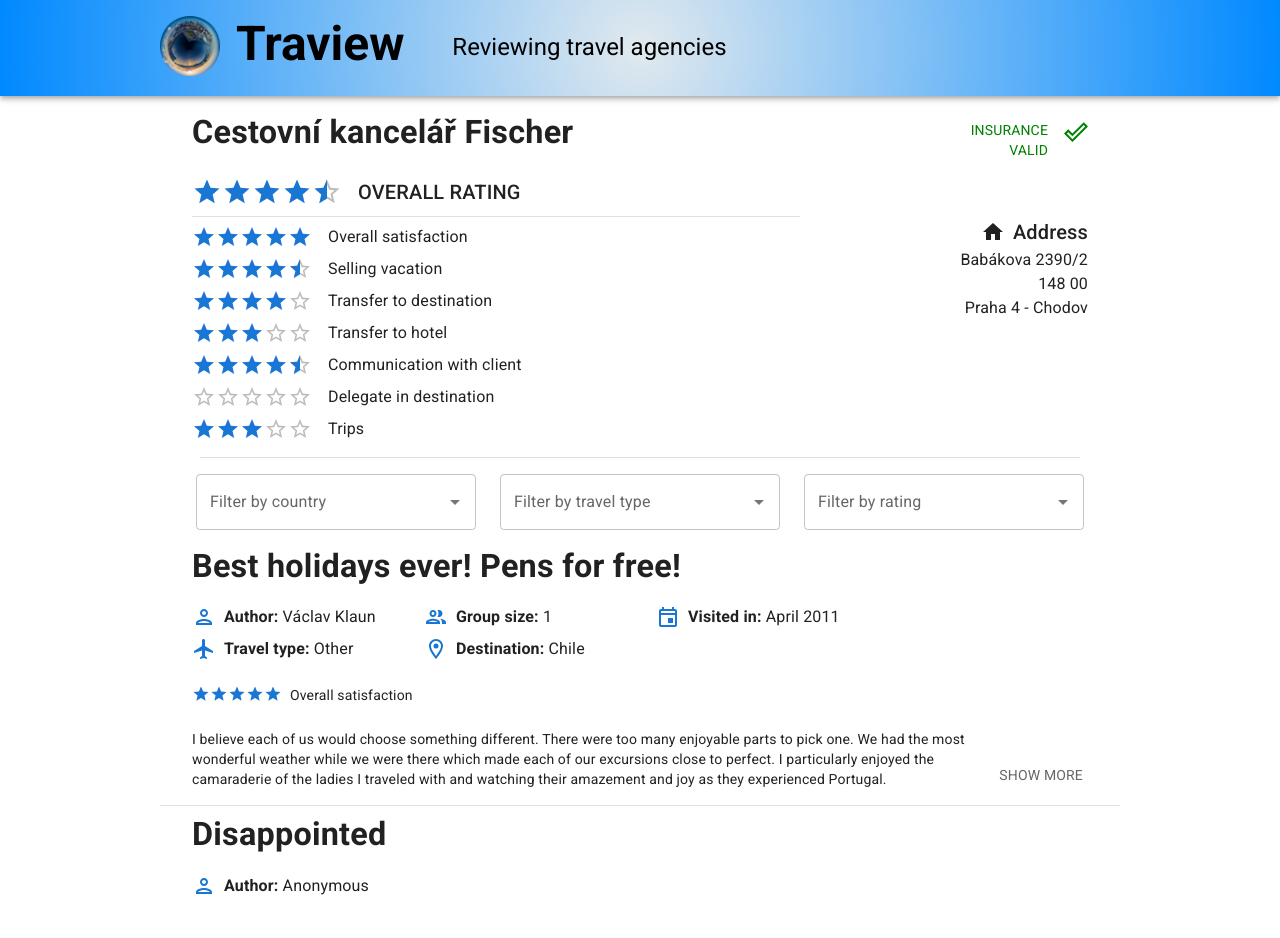
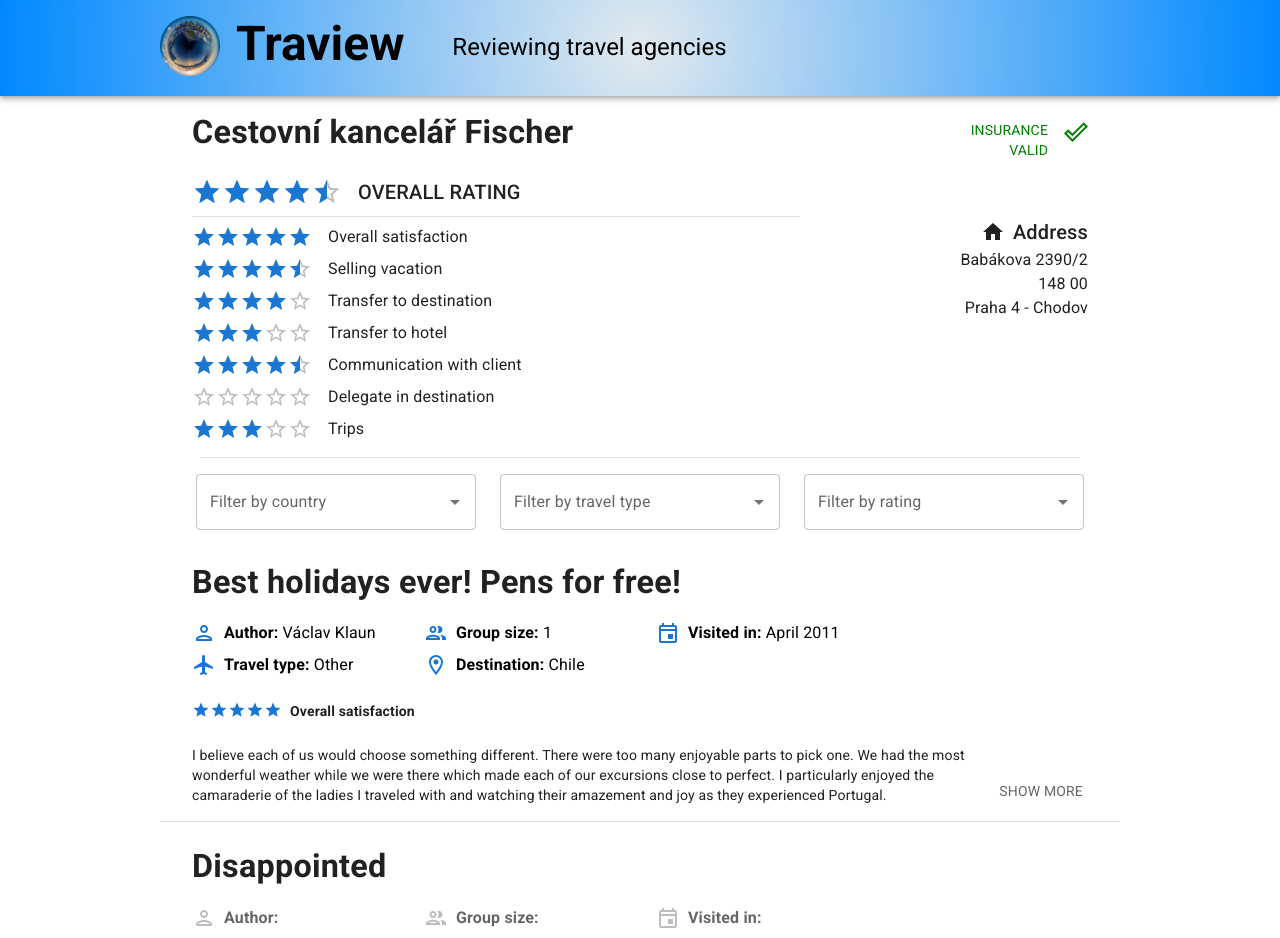
Before and after one commit to Antalyan/travel-agency-review, a React (Create React App) app in the folder frontend/: page /agency/1 in a window 1280 px wide. Shown: the top 938 px of the page. Built offline with nearby package versions, Linux system fonts and the light colour scheme.

Commit message:
Visual review tweak

```diff
--- a/frontend/src/components/AgencyDetail/ReviewCard.tsx
+++ b/frontend/src/components/AgencyDetail/ReviewCard.tsx
@@ -27,13 +27,13 @@
     const [detailedState, setDetailedState] = useState(false);
     return (
         <Grid container justifyContent={"center"} maxWidth={{md: MAX_WIDTH}} marginLeft={{md: "auto"}}
-              marginRight={{md: "auto"}}>
+              marginRight={{md: "auto"}} marginTop={2}>
             <Grid container item xs={11} rowSpacing={1}
                   columnSpacing={{xs: 0}}
                   marginBottom={2}
                   marginLeft={4}
             >
-                <Grid item xs={12} md={10} container>
+                <Grid item xs={12} md={10} container pr={4}>
                     <Typography variant="h4"
                                 color="text.primary"
                                 gutterBottom
@@ -43,62 +43,49 @@
                 </Grid>
                 <Grid item xs={12} md={3} container>
                     <Stack direction={"row"} spacing={1}>
-                        <PersonOutlinedIcon color={"primary"}/>
-                        <Typography display={"block"}>
-                            <strong>Author:</strong> {author === undefined ? "Anonymous" : author}
+                        <PersonOutlinedIcon color={author === undefined ? "disabled" : "primary"}/>
+                        <Typography display={"block"} color={author === undefined ? "text.secondary" : "black"}>
+                            <strong>Author:</strong> {author ?? ""}
                         </Typography>
                     </Stack>
                 </Grid>
-                <Grid item xs={12} md={3} container visibility={groupSize !== undefined ? "visible" : "hidden"}>
+                <Grid item xs={12} md={3} container>
                     <Stack direction={"row"} spacing={1}>
-                        <GroupOutlinedIcon color={"primary"}/>
-                        <Typography display={"block"}>
-                            <strong>Group size:</strong> {groupSize}
+                        <GroupOutlinedIcon color={groupSize === undefined ? "disabled" : "primary"}/>
+                        <Typography display={"block"} color={groupSize === undefined ? "text.secondary" : "black"}>
+                            <strong>Group size:</strong> {groupSize ?? ""}
                         </Typography>
                     </Stack>
                 </Grid>
-                <Grid item xs={12} md={3} container direction="row"
-                      visibility={(month !== undefined || year !== undefined) ? "visible" : "hidden"}>
+                <Grid item xs={12} md={3} container direction="row">
                     <Stack direction={"row"} spacing={1}>
-                        <EventOutlinedIcon color={"primary"}/>
+                        <EventOutlinedIcon color={month === undefined && year === undefined ? "disabled" : "primary"}/>
                         {/*TODO: format time*/}
-                        <Typography display={"block"}>
-                            <strong>Visited in:</strong> {month + " " + year}
+                        <Typography display={"block"} color={month === undefined && year === undefined ? "text.secondary" : "black"}>
+                            <strong>Visited in:</strong> {month != undefined || year != undefined ?
+                            ((month === undefined ? "" : month + " ") + year ?? "") : ""}
                         </Typography>
                     </Stack>
                 </Grid>
                 <Grid item md={3}/>
 
-                <Grid item xs={12} md={3} container visibility={travelType !== undefined ? "visible" : "hidden"}>
+                <Grid item xs={12} md={3} container>
                     <Stack direction={"row"} spacing={1}>
-                        <FlightOutlinedIcon color={"primary"}/>
-                        <Typography display={"block"}>
-                            <strong>Travel type:</strong> {travelType}
+                        <FlightOutlinedIcon color={travelType === undefined ? "disabled" : "primary"}/>
+                        <Typography display={"block"} color={travelType === undefined ? "text.secondary" : "black"}>
+                            <strong>Travel type:</strong> {travelType ?? ""}
                         </Typography>
                     </Stack>
                 </Grid>
 
-                <Grid item xs={12} md={6} container visibility={destination !== undefined ? "visible" : "hidden"}>
+                <Grid item xs={12} md={6} container>
                     <Stack direction={"row"} spacing={1}>
-                        <LocationOnOutlinedIcon color={"primary"}/>
-                        <Typography display={"block"}>
-                            <strong>Destination:</strong> {destination}
+                        <LocationOnOutlinedIcon color={destination === undefined ? "disabled" : "primary"}/>
+                        <Typography display={"block"} color={destination === undefined ? "text.secondary" : "black"}>
+                            <strong>Destination:</strong> {destination ?? ""}
                         </Typography>
                     </Stack>
                 </Grid>
-
-                {/*{scores.map((score, index) => {*/}
-                {/*    return <Stack direction={"row"} alignItems={"center"} spacing={2} key={"score" + index}>*/}
-                {/*        <Rating name={"rating" + index} value={score} precision={0.5}*/}
-                {/*                readOnly size={"medium"}*/}
-                {/*                sx={{color: "primary.main"}}/>*/}
-                {/*        <Typography variant="body1"*/}
-                {/*                    align="left"*/}
-                {/*                    color="text.primary"*/}
-                {/*        >{REVIEW_CATEGORIES[index]}*/}
-                {/*        </Typography>*/}
-                {/*    </Stack>*/}
-                {/*})}*/}
 
                 <Grid item xs={12} md={4} mt={2}>
                     <Stack direction={"row"} spacing={1}>
@@ -108,7 +95,7 @@
                                     align="left"
                                     color="text.primary"
                         >
-                            Overall satisfaction
+                            <strong>Overall satisfaction</strong>
                         </Typography>
                     </Stack>
                 </Grid>
@@ -122,7 +109,7 @@
                 {detailedState && scores.slice(1).map((score, ind) => {
                     const index = ind + 1;
                     return <>
-                        {(score != undefined) && <Grid item xs={12} mt={2}>
+                        {(score != undefined) && <Grid item xs={10} mt={2}>
                             <Stack direction={"row"} spacing={1}>
                                 <Rating name={"rating" + index} value={score} precision={0.5} readOnly
                                         size={"small"} sx={{color: "primary.main"}}/>
@@ -130,7 +117,7 @@
                                             align="left"
                                             color="text.primary"
                                 >
-                                    {REVIEW_CATEGORIES[index]}
+                                    <strong>{REVIEW_CATEGORIES[index]}</strong>
                                 </Typography>
                             </Stack>
                         </Grid>}
@@ -142,7 +129,6 @@
                         </Grid>
                     </>
                 })}
-
 
                 <Grid item xs={12} md={2} container justifyContent={"right"} pr={4}>
                     <Stack direction={"column"} justifyContent={"flex-end"}>
```
